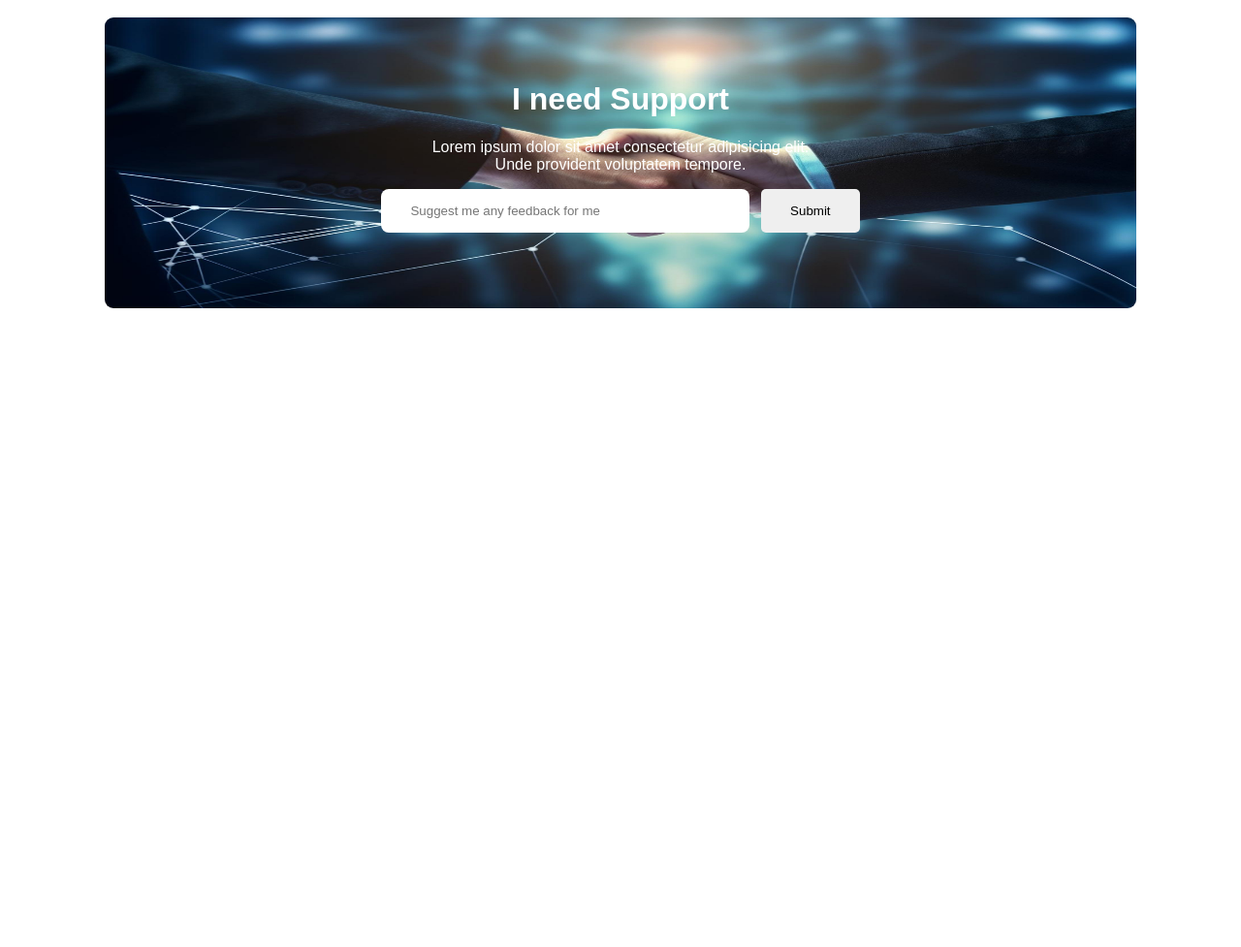
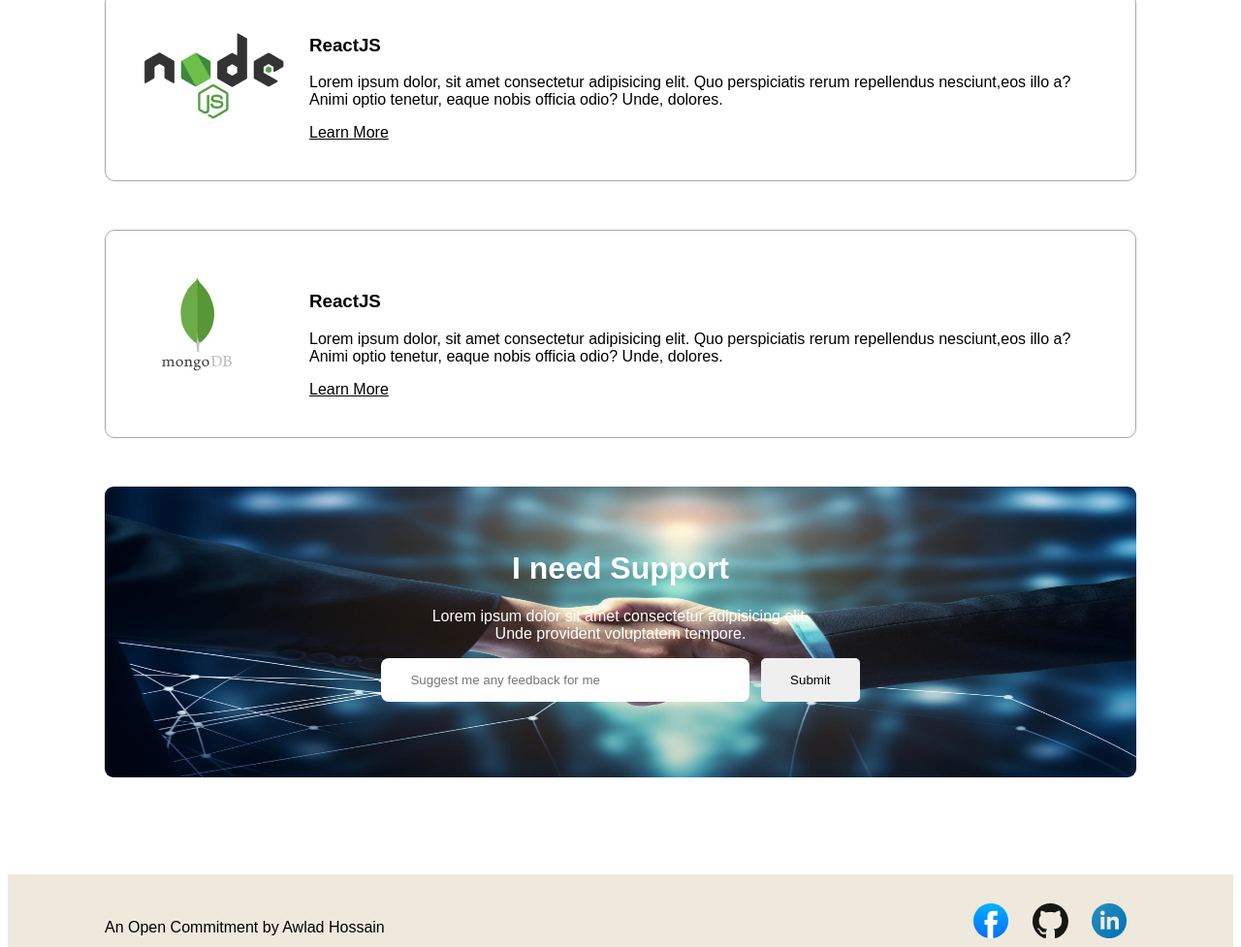
Before and after one commit to Raahim-703/first-assianment, a plain HTML site: page index.html in a window 1280 px wide. Shown: the part 3542-4519 px from the top of the page at 97% size. Before the commit the page ends 3910 px from the top, so only its background shows below. Drawn offline with Linux system fonts and the light colour scheme.

Commit message:
add footer and video by ifarame

```diff
--- a/index.html
+++ b/index.html
@@ -70,6 +70,7 @@
             <h1>My Inspiration</h1>
             <p>Lorem ipsum dolor, sit amet consectetur adipisicing elit. Quo perspiciatis rerum repellendus nesciunt,eos
                 illo a? <br> Animi optio tenetur, eaque nobis officia odio? Unde, dolores.</p>
+             <iframe src="https://www.youtube.com/embed/tgbNymZ7vqY"  width="80%" height="400px"></iframe>
         </div>
     </div>
     <div class="current-target-section">
@@ -145,6 +146,18 @@
             <input type="text" placeholder="Suggest me any feedback for me"> <button>Submit</button>
         </div>
     </div>
+    <div class="footer-section">
+        <div class="footer-contain">
+            <div class="intro">
+                <p>An Open Commitment by Awlad Hossain</p>
+            </div>
+            <div class="img">
+                <img src="assets/facebook.png" alt="">
+                <img src="assets/github.png" alt="">
+                <img src="assets/linkedin-icon 1.png" alt="">
+            </div>
+        </div>
+    </div>
 </body>
 
 </html>
--- a/syle.css
+++ b/syle.css
@@ -123,7 +123,7 @@ nav .nav-contain {
 } */
 .support-section {
     background-image: url("assets/handshake.jpg");
-    background-size:110% 100%;
+    background-size: 110% 100%;
     color: white;
     height: 300px;
     border-radius: 9px;
@@ -147,3 +147,24 @@ button {
     text-align: center;
     padding-top: 45px;
 }
+
+/* footer-contain style */
+.footer-section {
+    background-color: rgb(239, 233, 221);
+}
+
+.footer-contain {
+    display: flex;
+    justify-content: space-between;
+    margin: 100px 100px 0px;
+    padding: 30px 0px;
+}
+
+.img img {
+    padding: 0px 10px;
+}
+/* inprise section */
+iframe{
+    border-radius: 10px;
+    border: 40px solid whitesmoke;
+}
```
